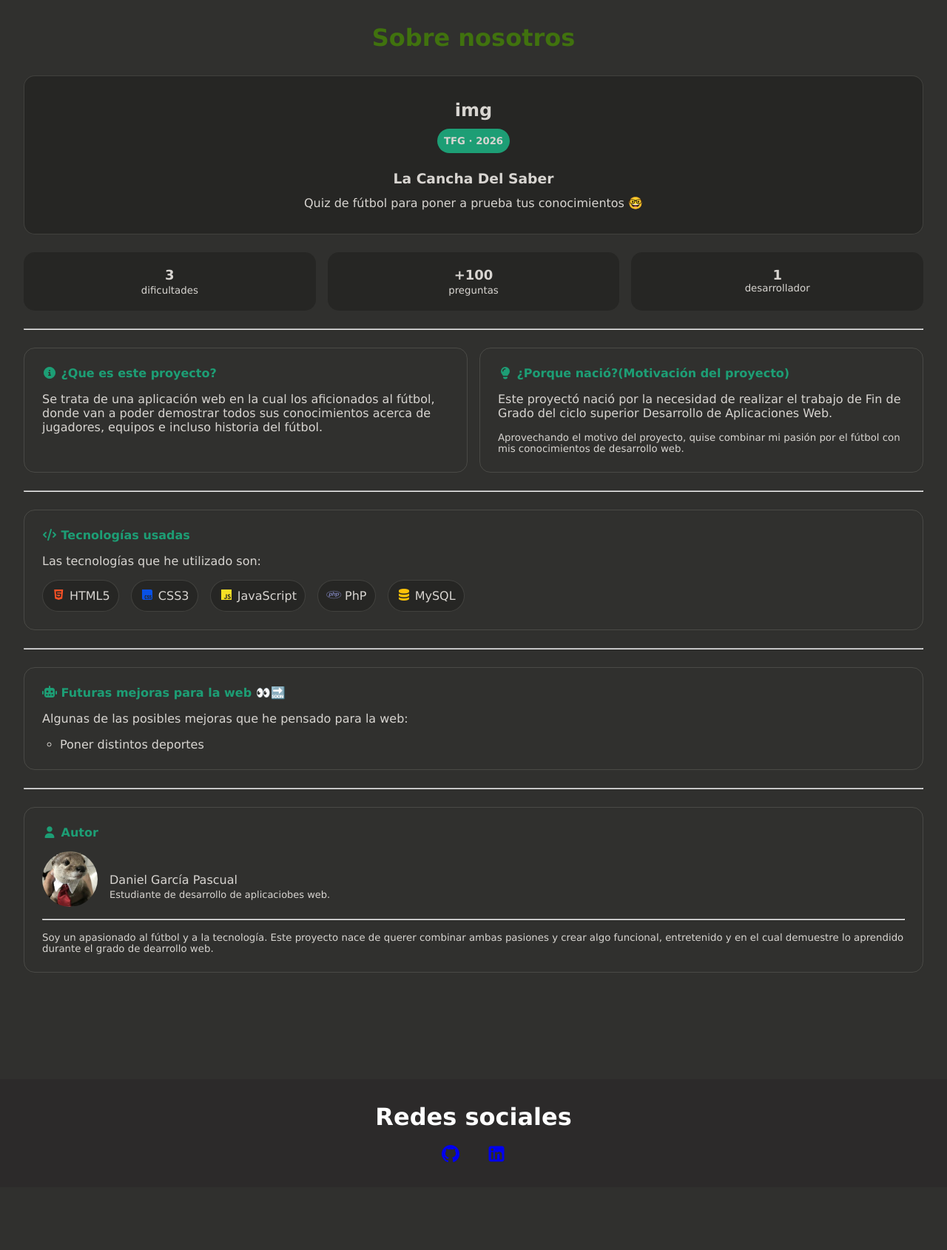
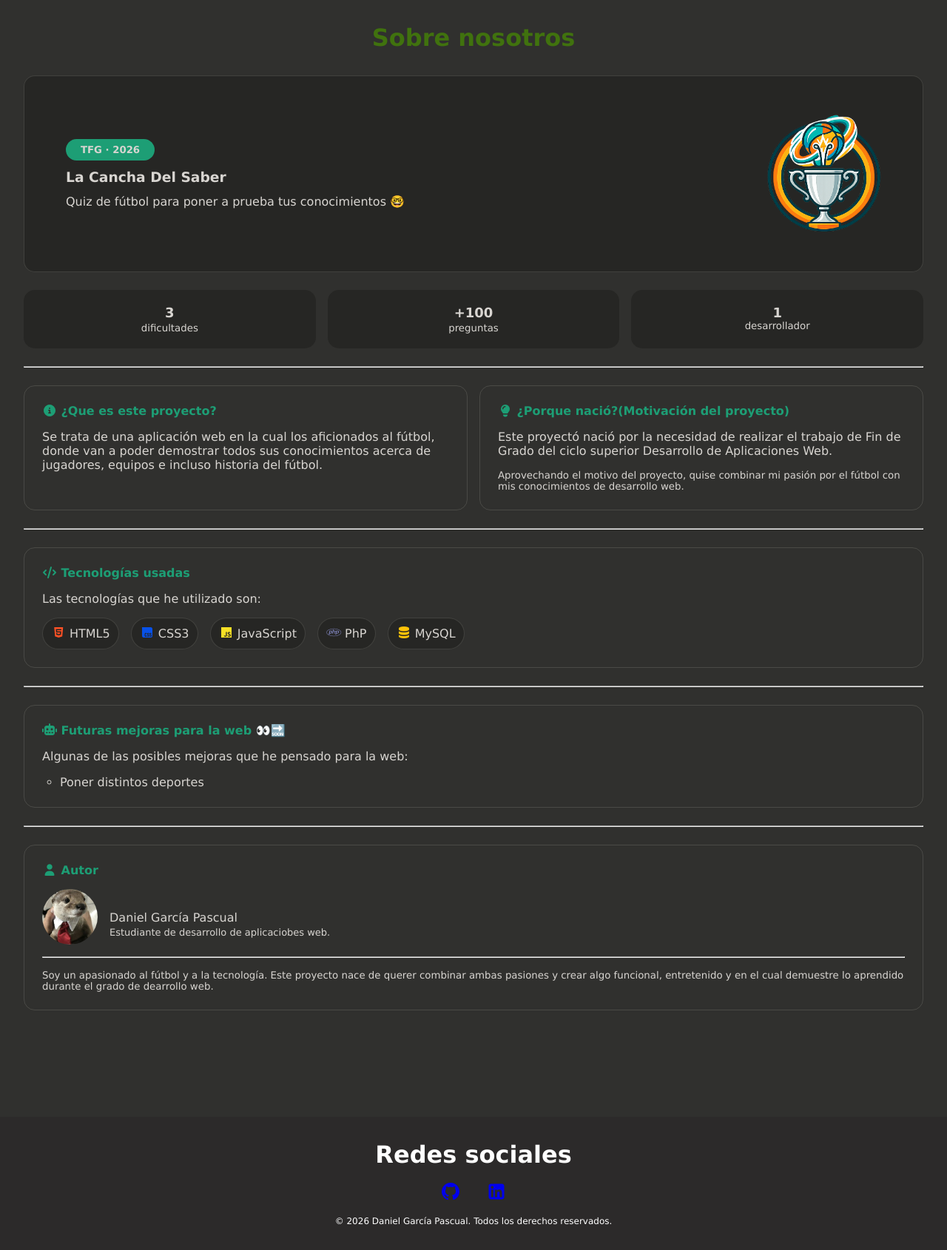
Before and after one commit to daanigp/LaCanchadelSaber, a PHP site: page /about_us.php in a window 1280 px wide. Shown: the part 118-1808 px from the top of the page at 74% size. Before the commit the page ends 1690 px from the top, so only its background shows below. Run offline with PHP 8.4, Linux system fonts and the light colour scheme; some libraries are stand-ins or nearby versions.

Commit message:
pequeños cambios en el about_us

```diff
--- a/app/public/about_us.php
+++ b/app/public/about_us.php
@@ -8,10 +8,10 @@
         <div class="faq">
             <div class="top-card">
                 <div class="logo">
-                    <h2 class="img-logo">img</h2>
-                    <h5>TFG · 2026</h5>
+                    <img src="../assets/logo-LCDS.png" alt="Logo WEB" width="200px" height="200px">
                 </div>
                 <div class="top-texto">
+                    <h5>TFG · 2026</h5>
                     <h3>La Cancha Del Saber</h3>
                     <p>Quiz de fútbol para poner a prueba tus conocimientos 🤓</p>
                 </div>
--- a/app/style/style.css
+++ b/app/style/style.css
@@ -130,6 +130,10 @@ footer i {
     font-size: 24px;
 }
 
+footer p {
+    font-size: 12px;
+}
+
 /*
 ============================
 ======= MEDIA QUERYS =======
--- a/app/style/styleAboutUs.css
+++ b/app/style/styleAboutUs.css
@@ -62,17 +62,19 @@
     text-align: center;
 }
 
-.top-card h5 {
+.top-card .top-texto {
+    display: flex;
+    flex-direction: column;
+    align-items: center;
+    gap: 0.8em;
+}
+
+.top-card .top-texto h5 {
+    width: auto;
     margin-top: 0.8em;
     padding: 0.7em;
     background-color: #1D9E75;
     border-radius: 25px;
-}
-
-.top-card .top-texto {
-    display: flex;
-    flex-direction: column;
-    gap: 0.8em;
 }
 
 .layout-minicard {
@@ -188,6 +190,46 @@
 */
 /* TABLET */
 @media (min-width: 768px) {
+
+    .top-card {
+        border: 1px solid rgba(222, 220, 209, 0.15);
+        border-radius: 15px;
+        background-color: rgba(38, 38, 36, 1);
+        display: grid;
+        grid-template-columns: 2fr 1fr;
+        align-items: center;
+        gap: 1em;
+        padding: 2em;
+        text-align: left;
+    }
+
+    .top-card .logo {
+        grid-column: 2;
+        grid-row: 1;
+        display: flex;
+        justify-content: flex-end;
+        justify-self: end;
+        align-items: center;
+    }
+
+    .top-card .top-texto {
+        grid-column: 1;
+        grid-row: 1;
+        padding-left: 1.5em;
+        display: flex;
+        flex-direction: column;
+        align-items: flex-start;
+        gap: 0.8em;
+    }
+
+    .top-card .top-texto h5 {
+        width: auto;
+        padding: 0.5em 1.5em;
+        background-color: #1D9E75;
+        border-radius: 25px;
+        margin: 0;
+    }
+
     .layout-minicard {
         grid-template-columns: repeat(3, 1fr);
     }
--- a/app/templates/footer.php
+++ b/app/templates/footer.php
@@ -12,6 +12,7 @@
                 </a>
             </li>
         </ul>
+        <p>&copy; 2026 Daniel García Pascual. Todos los derechos reservados.</p>
     </footer>
 </body>
 </html>
```
Also changed, not shown: app/assets/logo-LCDS.png (added), app/assets/logo-header-LCDS.png (added).
